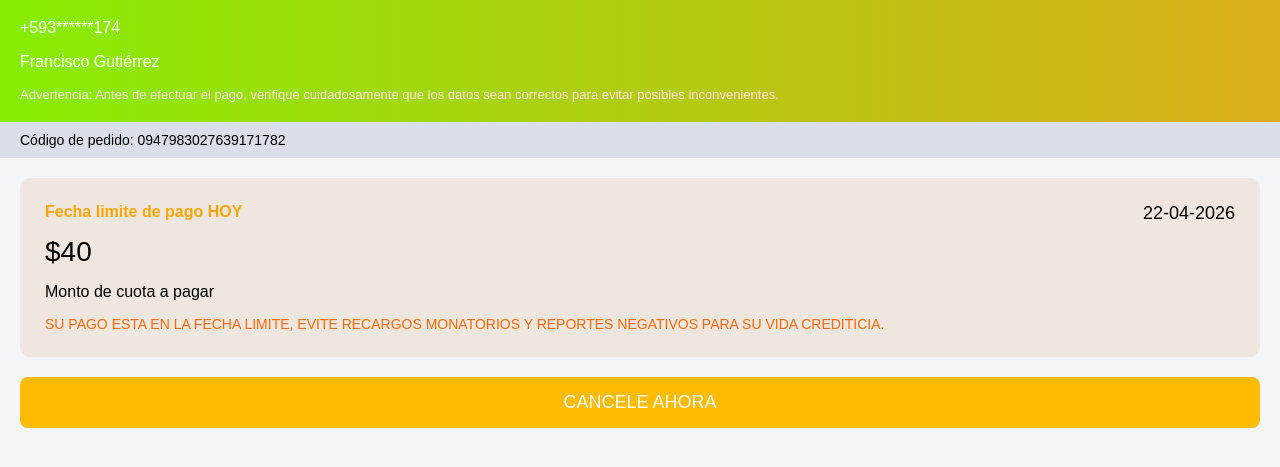
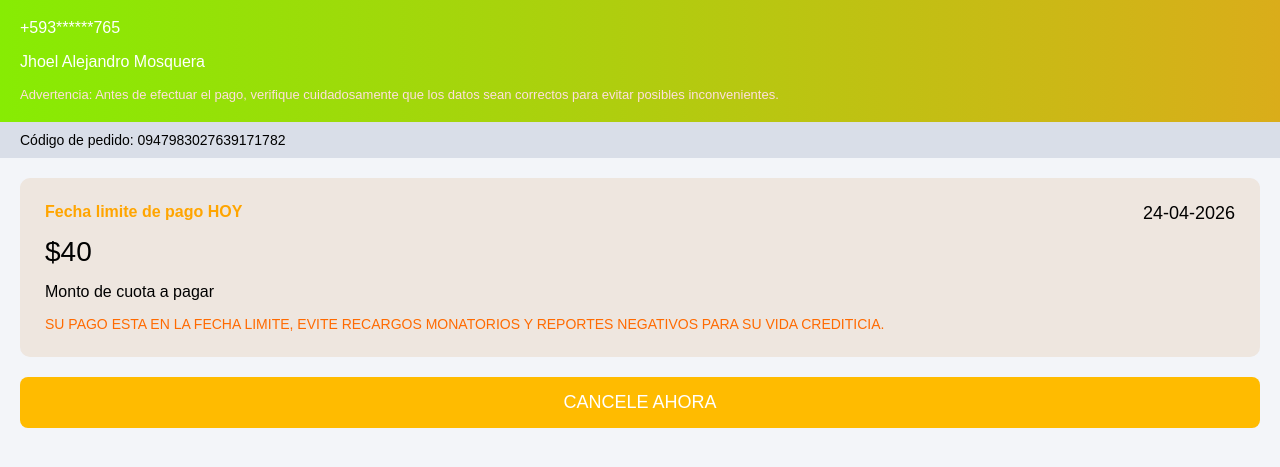
Before and after one commit to cobrofinanapp76-alt/Prestamo.apP-pago.only, a plain HTML site: page index.html in a window 1280 px wide. Shown: the part 69-536 px from the top of the page. Drawn offline with Linux system fonts and the light colour scheme.

Commit message:
Update index.html

```diff
--- a/index.html
+++ b/index.html
@@ -78,8 +78,8 @@
 
 <div class="header">
     <h2>AmigoCash</h2>
-    <p>+593******174</p>
-     <p>Francisco Gutiérrez<p>
+    <p>+593******765</p>
+     <p>Jhoel Alejandro Mosquera<p>
     <div class="warning">
         Advertencia: Antes de efectuar el pago, verifique cuidadosamente que los datos sean correctos para evitar posibles inconvenientes.
     </div>
@@ -90,7 +90,7 @@
 </div>
 
 <div class="card">
-    <div class="fecha">22-04-2026</div>
+    <div class="fecha">24-04-2026</div>
 
     <div class="atraso">Fecha limite de pago HOY </div>
 
```
